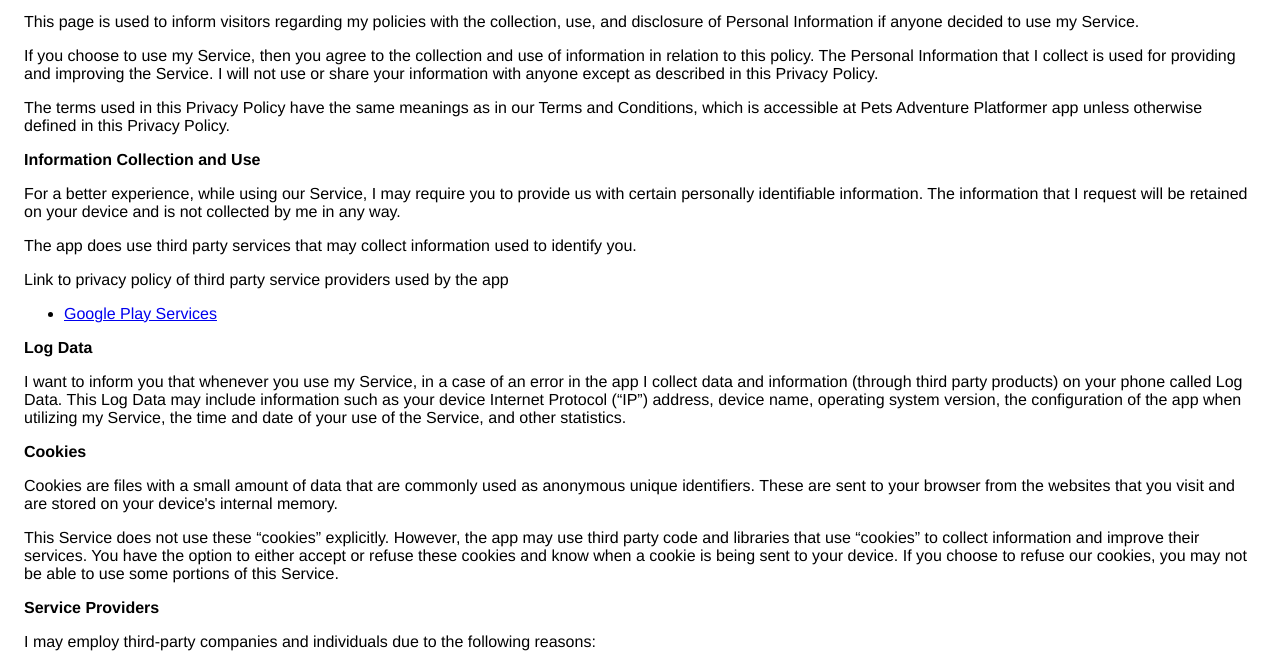
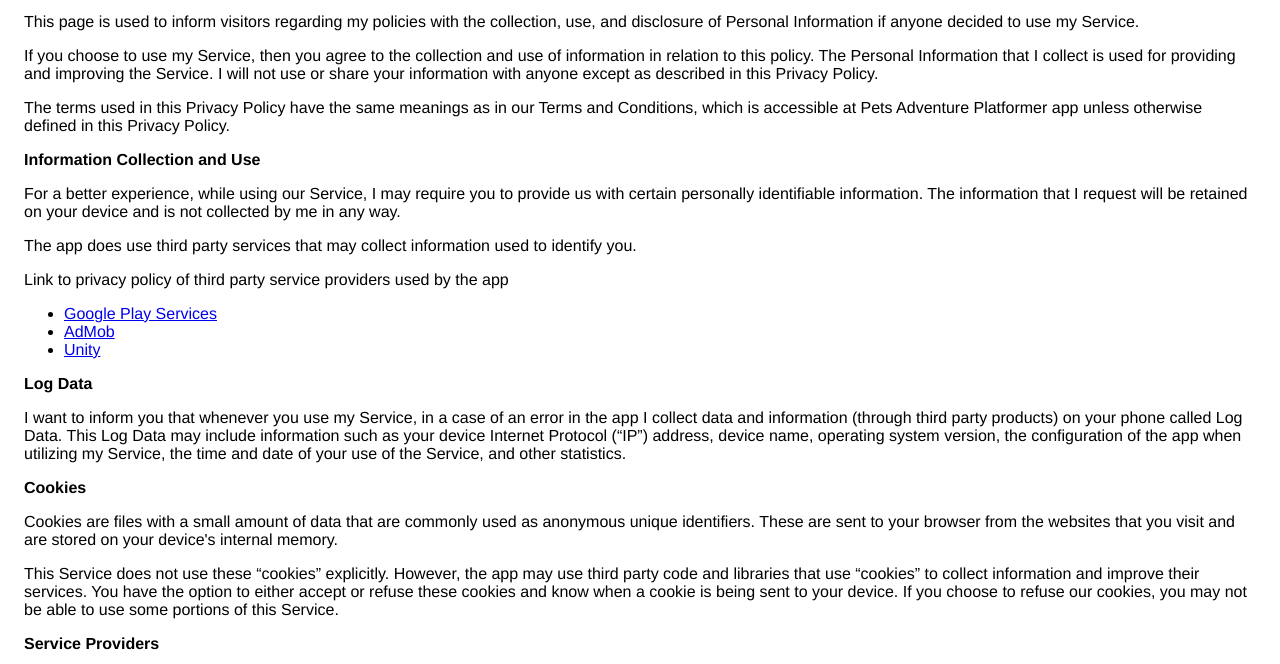
Before and after one commit to Crgameinfo/crgameinfo.github.io, a plain HTML site: page PrivacyPolicyPetsAdventurePlatformer.html in a window 1280 px wide. Shown: the part 113-777 px from the top of the page. Drawn offline with Linux system fonts and the light colour scheme.

Commit message:
Update PrivacyPolicyPetsAdventurePlatformer.html

```diff
--- a/PrivacyPolicyPetsAdventurePlatformer.html
+++ b/PrivacyPolicyPetsAdventurePlatformer.html
@@ -19,7 +19,7 @@
                     accessible at Pets Adventure Platformer app unless otherwise defined in this Privacy Policy.
                   </p> <p><strong>Information Collection and Use</strong></p> <p>For a better experience, while using our Service, I may require you to provide us with certain
                     personally identifiable information. The information that I request will be retained on your device and is not collected by me in any way.
-                  </p> <p>The app does use third party services that may collect information used to identify you.</p> <div><p>Link to privacy policy of third party service providers used by the app</p> <ul><li><a href="https://www.google.com/policies/privacy/" target="_blank">Google Play Services</a></li><!----><!----><!----><!----><!----><!----><!----><!----></ul></div> <p><strong>Log Data</strong></p> <p> I want to inform you that whenever you use my Service, in a case of
+                  </p> <p>The app does use third party services that may collect information used to identify you.</p> <div><p>Link to privacy policy of third party service providers used by the app</p> <ul><li><a href="https://www.google.com/policies/privacy/" target="_blank">Google Play Services</a></li><li><a href="https://support.google.com/admob/answer/6128543?hl=en" target="_blank" rel="noopener">AdMob</a></li><li><a href="https://unity3d.com/legal/privacy-policy">Unity</a></li><!----><!----><!----><!----><!----><!----><!----><!----></ul></div> <p><strong>Log Data</strong></p> <p> I want to inform you that whenever you use my Service, in a case of
                     an error in the app I collect data and information (through third party products) on your phone
                     called Log Data. This Log Data may include information such as your device Internet Protocol (“IP”) address,
                     device name, operating system version, the configuration of the app when utilizing my Service,
```
